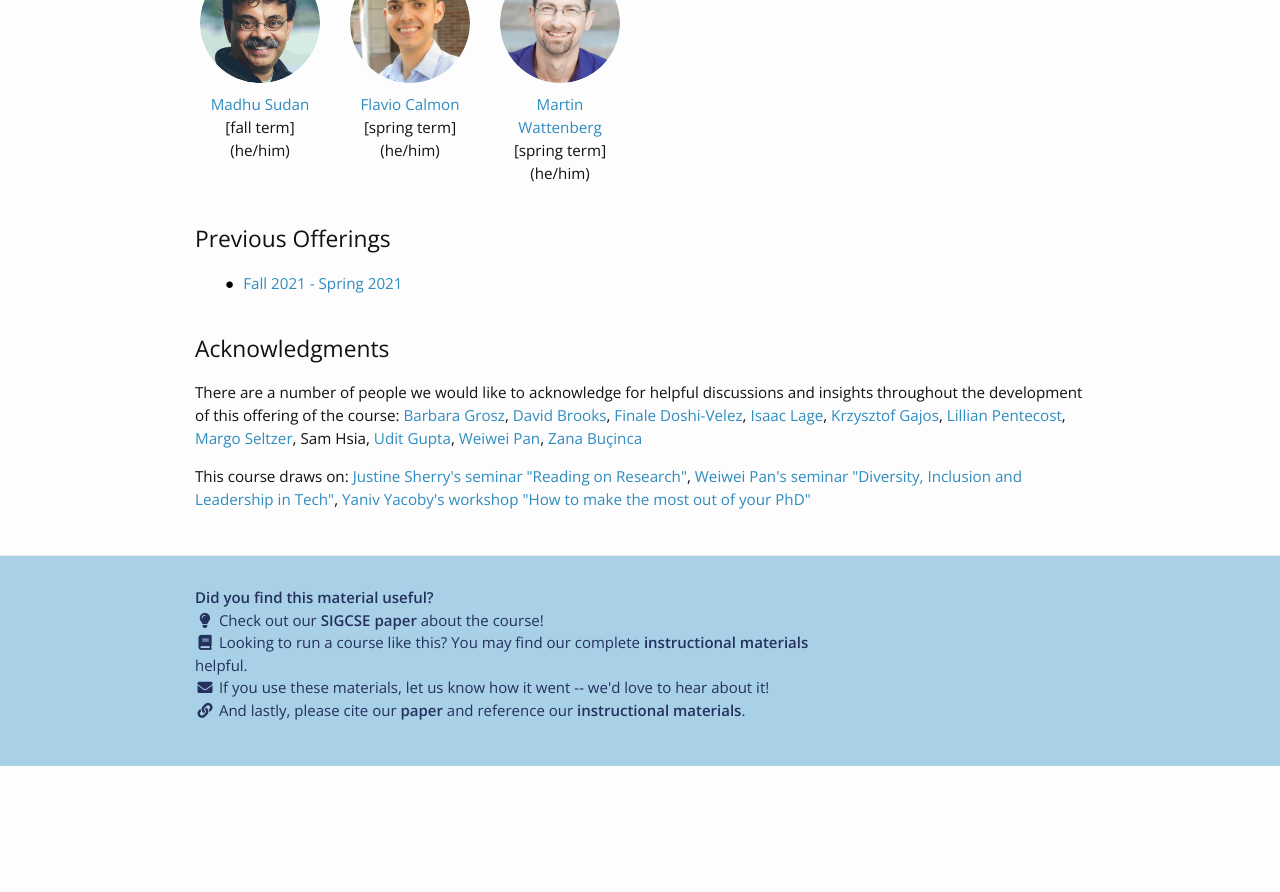
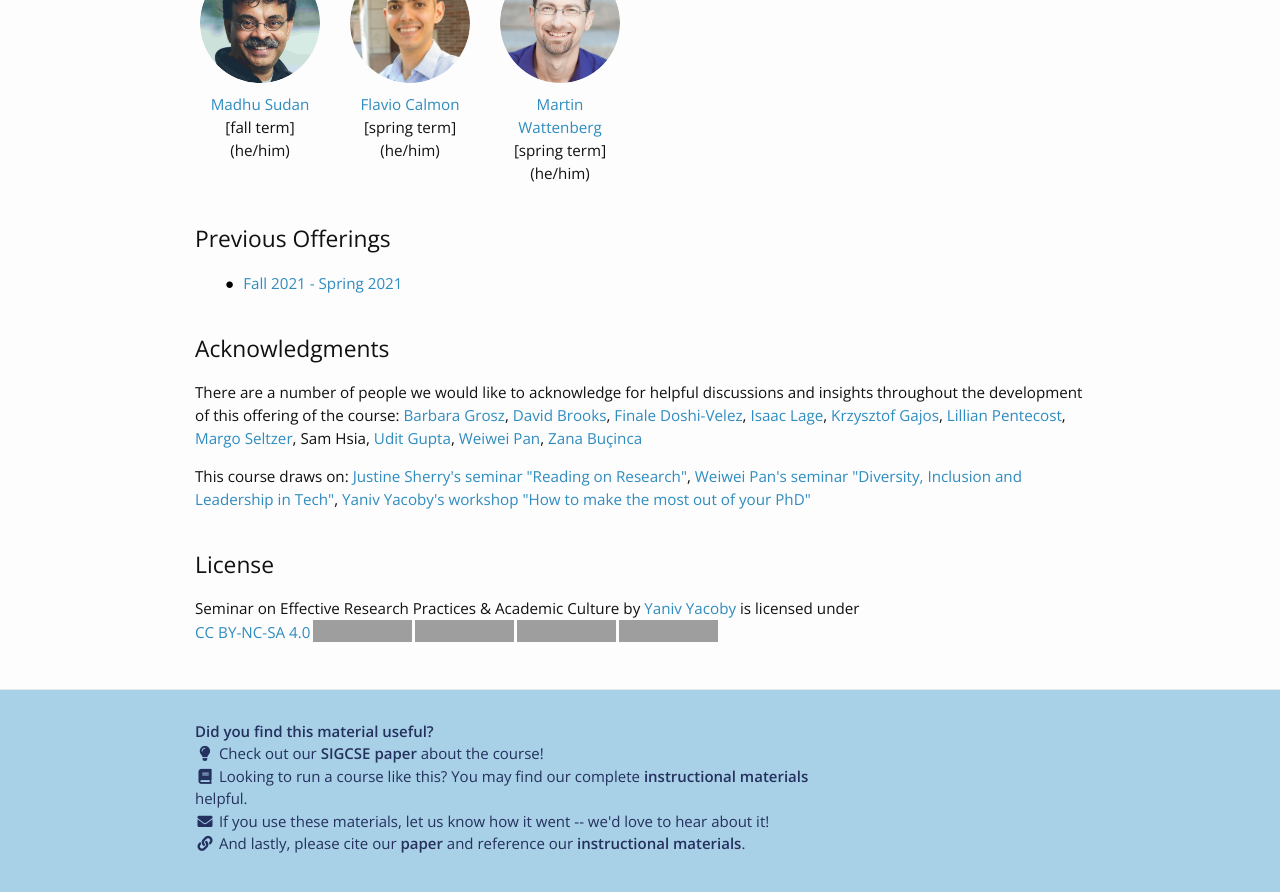
Before and after one commit to yanivyacoby/harvard-cs290, a Jekyll site: the page built from index.md, in a window 1280 px wide and 900 px high, scrolled down 1862 px. Shown: the top 892 px of the window. Built offline with Jekyll 4.4.1, drawn with Linux system fonts in a browser that asks for light colours; nearby versions of some CDN libraries; before the commit the page ends 2628 px from its top, so only the background shows below that; grey boxes are pictures that could not be loaded.

Commit message:
Update home.html

```diff
--- a/_layouts/home.html
+++ b/_layouts/home.html
@@ -84,4 +84,12 @@ layout: default
             {% endfor %}
         </p>
     </div>
+
+    <br/>
+    <div>
+        <h2>License</h2>
+        <p>
+            <p xmlns:cc="http://creativecommons.org/ns#" xmlns:dct="http://purl.org/dc/terms/"><span property="dct:title">Seminar on Effective Research Practices & Academic Culture</span> by <a rel="cc:attributionURL dct:creator" property="cc:attributionName" href="https://yanivyacoby.github.io/">Yaniv Yacoby</a> is licensed under <a href="https://creativecommons.org/licenses/by-nc-sa/4.0/?ref=chooser-v1" target="_blank" rel="license noopener noreferrer" style="display:inline-block;">CC BY-NC-SA 4.0<img style="height:22px!important;margin-left:3px;vertical-align:text-bottom;" src="https://mirrors.creativecommons.org/presskit/icons/cc.svg?ref=chooser-v1" alt=""><img style="height:22px!important;margin-left:3px;vertical-align:text-bottom;" src="https://mirrors.creativecommons.org/presskit/icons/by.svg?ref=chooser-v1" alt=""><img style="height:22px!important;margin-left:3px;vertical-align:text-bottom;" src="https://mirrors.creativecommons.org/presskit/icons/nc.svg?ref=chooser-v1" alt=""><img style="height:22px!important;margin-left:3px;vertical-align:text-bottom;" src="https://mirrors.creativecommons.org/presskit/icons/sa.svg?ref=chooser-v1" alt=""></a></p>
+        </p>
+    </div>
 </div>
```
